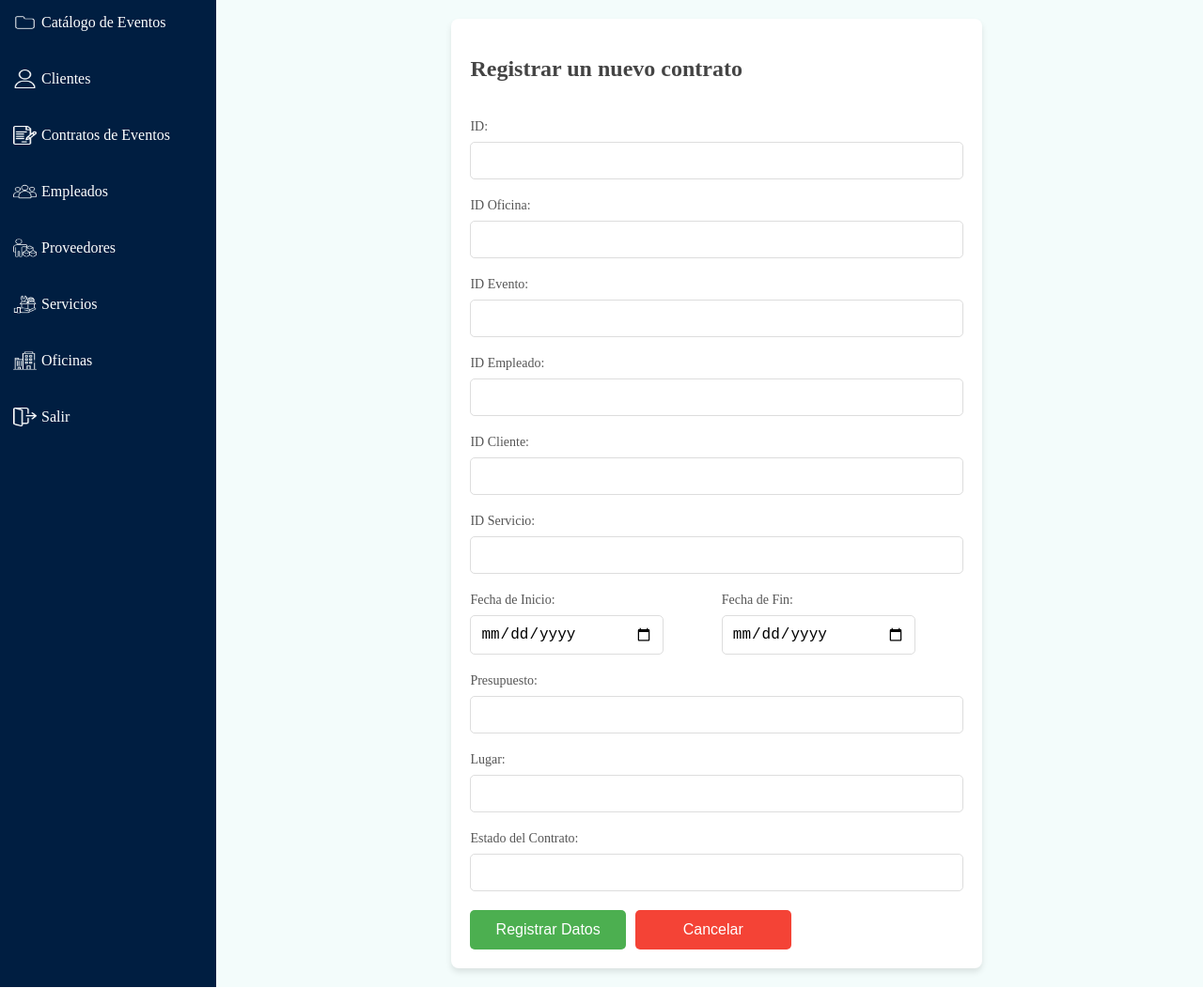
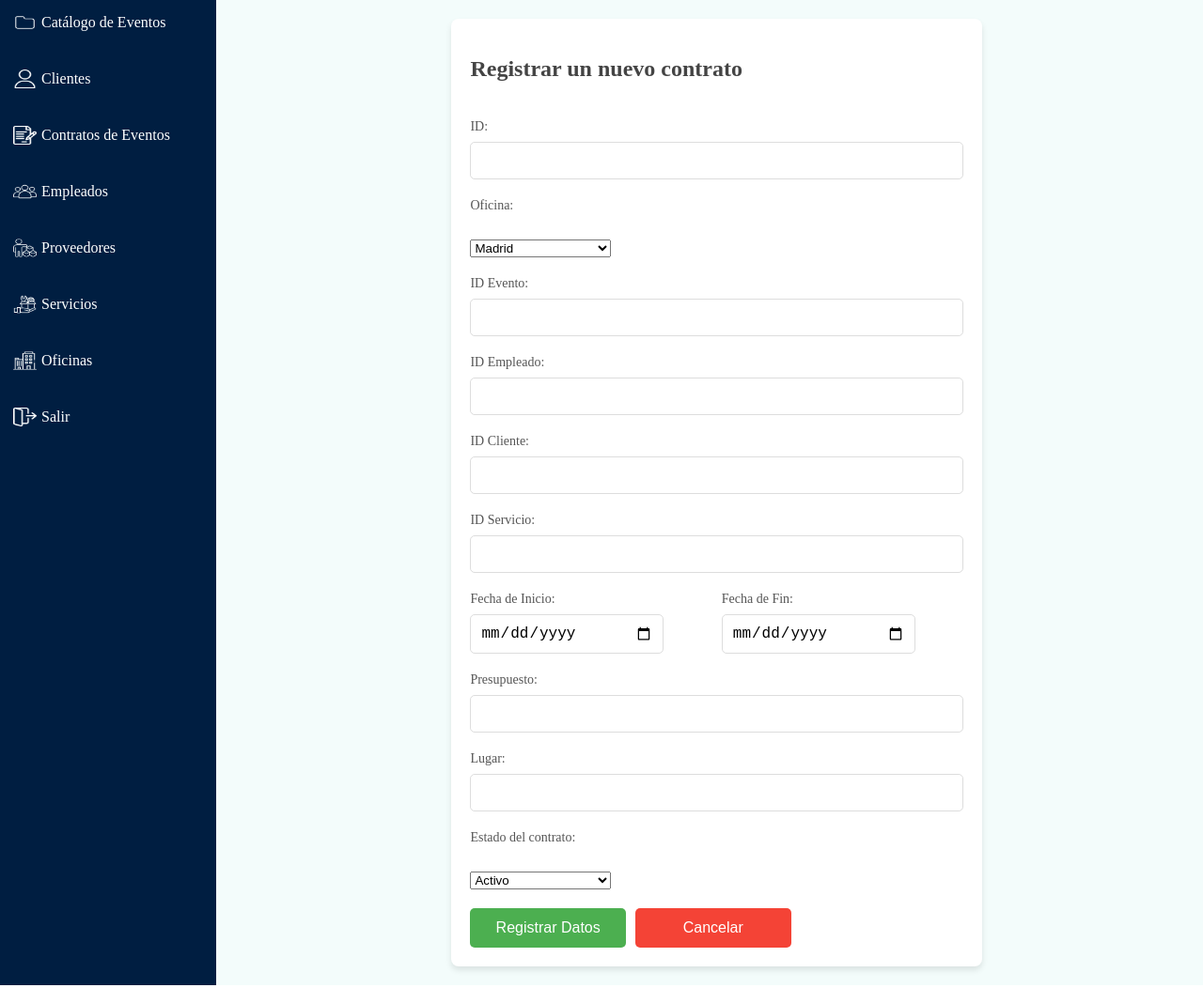
Before and after one commit to danielfernando4/ProyectoEMC, a Flask app: page /contrato-form in a window 1280 px wide. Shown: the part 86-1138 px from the top of the page at 94% size. Run offline with Flask 3, Linux system fonts and the light colour scheme; the visitor is signed in with stand-in values (Sample User, id 1).

Commit message:
Creación del combobox los id oficina y para el estado de contrato en los formularios respectivos

```diff
--- a/ProyectoEMC/routes.py
+++ b/ProyectoEMC/routes.py
@@ -28,10 +28,10 @@ def rutas(app):
     def inicio():
         if request.method == 'POST':
             oficina = request.form.get("oficina")
-            session["oficina"] = oficina  # Guarda la oficina en la sesión
+            session["oficina"] = oficina
             idoficina.id_oficina = session["oficina"]
-            print(f"Oficina seleccionada: {session['oficina']}")  # Debugging
-            return redirect(url_for("catalogoMain"))  # Redirigir a la siguiente página
+            print(f"Oficina seleccionada: {session['oficina']}")
+            return redirect(url_for("catalogoMain"))
 
         return render_template("inicio.html")
 
@@ -336,6 +336,7 @@ def rutas(app):
 
         if accion == "eliminar":
             proveedorDAC.delete(id)
+
         else:
             proveedor = {
                 'id_proveedor': request.form.get('id_proveedor'),
@@ -343,6 +344,8 @@ def rutas(app):
                 'nombre_pro': request.form.get('nombre_pro'),
                 'especialidad_pro': request.form.get('especialidad_pro')
             }
+
+            print(proveedor)
 
             if accion == "agregar":
                 proveedorDAC.add(proveedor)
--- a/ProyectoEMC/static/css/formulario.css
+++ b/ProyectoEMC/static/css/formulario.css
@@ -104,7 +104,9 @@ input:focus {
 }
 
 
-
+.opciones_oficina {
+    max-width: 150px;
+}
 
 
 
--- a/ProyectoEMC/templates/contrato_form.html
+++ b/ProyectoEMC/templates/contrato_form.html
@@ -29,10 +29,13 @@
             <label for="id_contrato">ID:</label>
             <input type="text" id="id_contrato" name="id_contrato" value="{{ contrato['id_contrato'] }}" required>
         </div>
-        <div class="form-group">
-            <label for="id_oficina">ID Oficina:</label>
-            <input type="text" id="id_oficina" name="id_oficina" value="{{ contrato.id_oficina }}" required>
-        </div>
+
+        <label for="id_contrato">Oficina:</label>
+        <select class="opciones_oficina" id="opciones" name="ID Oficina" required>
+            <option value="01">Madrid</option>
+            <option value="02">Barcelona</option>
+        </select>
+
         {% elif accion == 'actualizar'%}
         <div class="form-group">
             <label for="id_contrato">ID:</label>
@@ -94,10 +97,12 @@
         </div>
 
 
-        <div class="form-group">
-            <label for="estado_contrato">Estado del Contrato:</label>
-            <input type="text" id="estado_contrato" name="estado_contrato" value="{{ contrato.estado_contrato }}" required>
-        </div>
+        <label for="id_contrato">Estado del contrato:</label>
+        <select class="opciones_oficina" id="opciones" name="estado contrato" required>
+            <option value="Activo">Activo</option>
+            <option value="Finalizado">Finalizado</option>
+            <option value="Cancelado">Cancelado</option>
+        </select>
 
 
 
```
Also changed, not shown: ProyectoEMC/templates/catalogo_form.html (+5 -4 lines), ProyectoEMC/templates/empleado_form.html (+8 -4 lines), ProyectoEMC/templates/proveedor_form.html (+5 -4 lines), ProyectoEMC/templates/servicio_form.html (+5 -4 lines).
